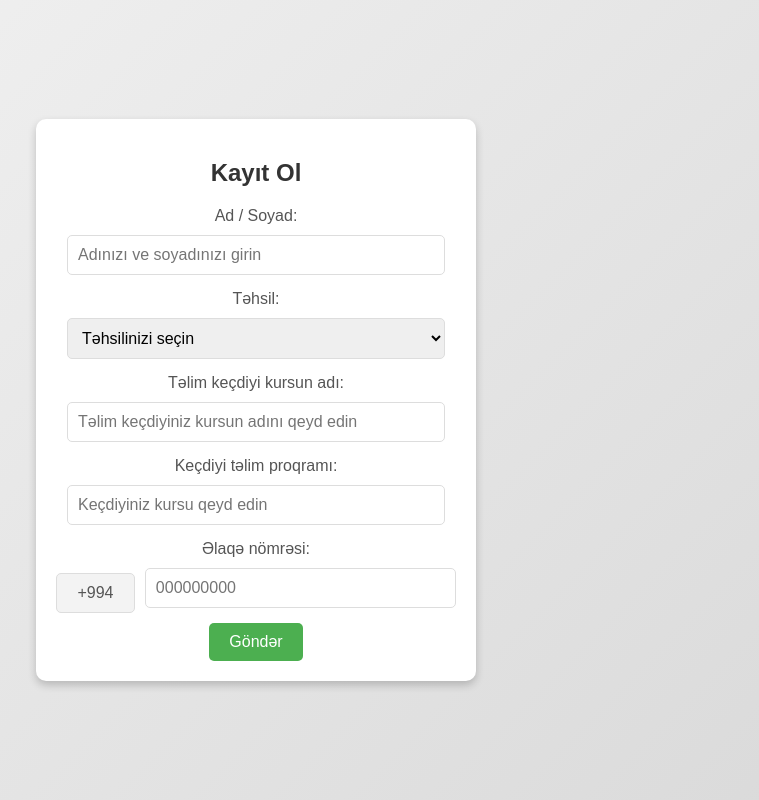
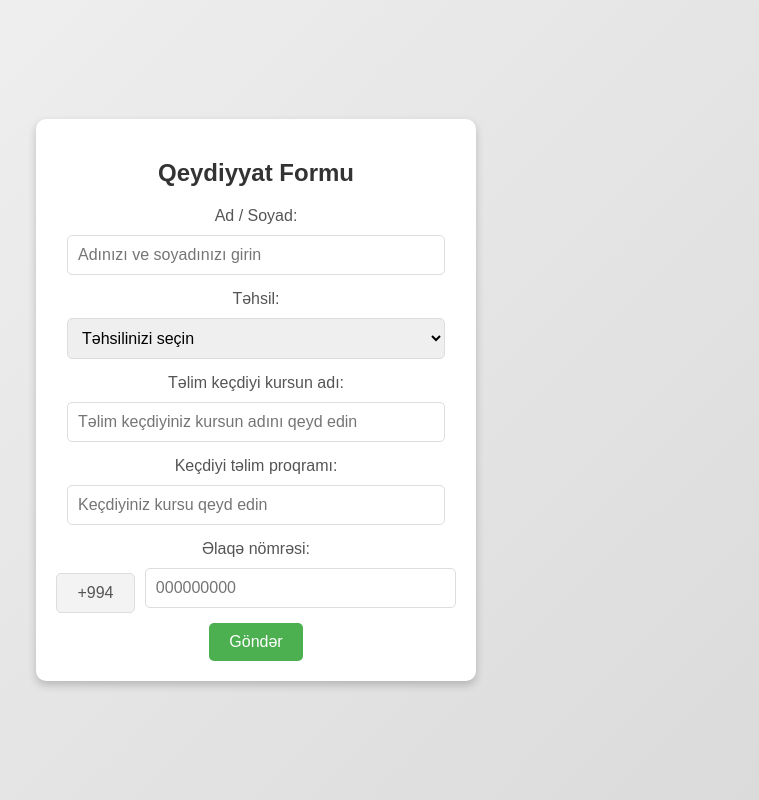
Before and after one commit to peymanhasanov/new-form-repo, a website: page index.html in a window 1280 px wide. Shown: the whole page, without its empty margins (384-1143 px from the left). Drawn offline with Linux system fonts and the light colour scheme.

Commit message:
index.html

```diff
--- a/index.html
+++ b/index.html
@@ -92,7 +92,7 @@
 <body>
 
 <div class="form-container">
-    <h2>Kayıt Ol</h2>
+    <h2>Qeydiyyat Formu</h2>
     <form id="registrationForm" action="https://formspree.io/f/mgvwylep" method="POST">
         <label for="fullName">Ad / Soyad:</label>
         <input type="text" id="fullName" name="fullName" required placeholder="Adınızı ve soyadınızı girin">
```
